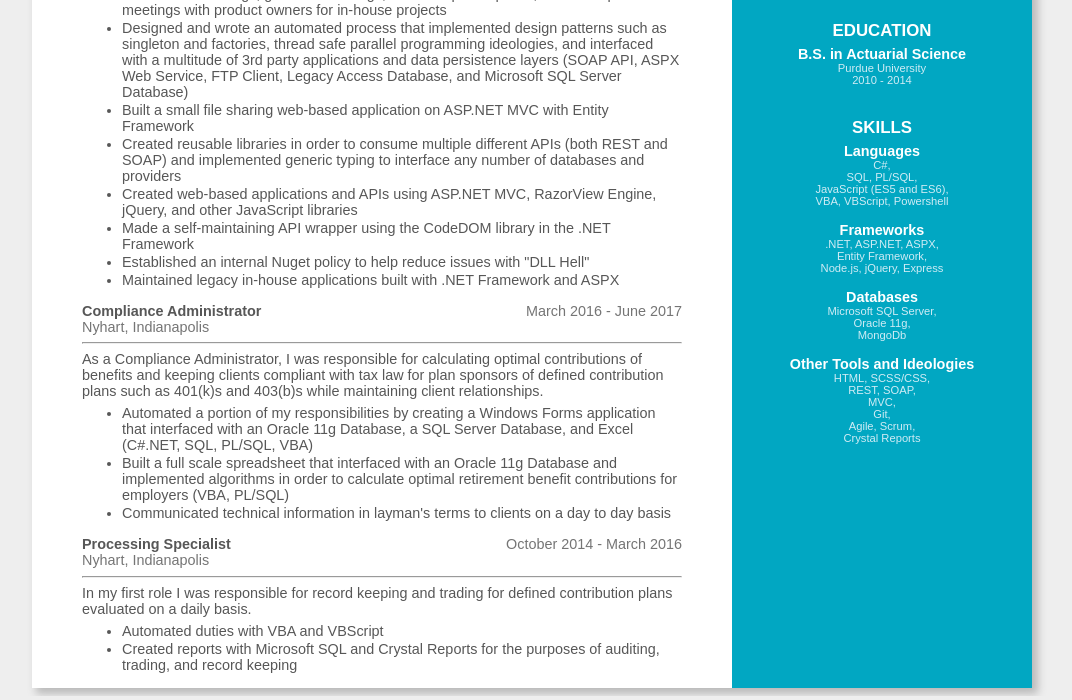
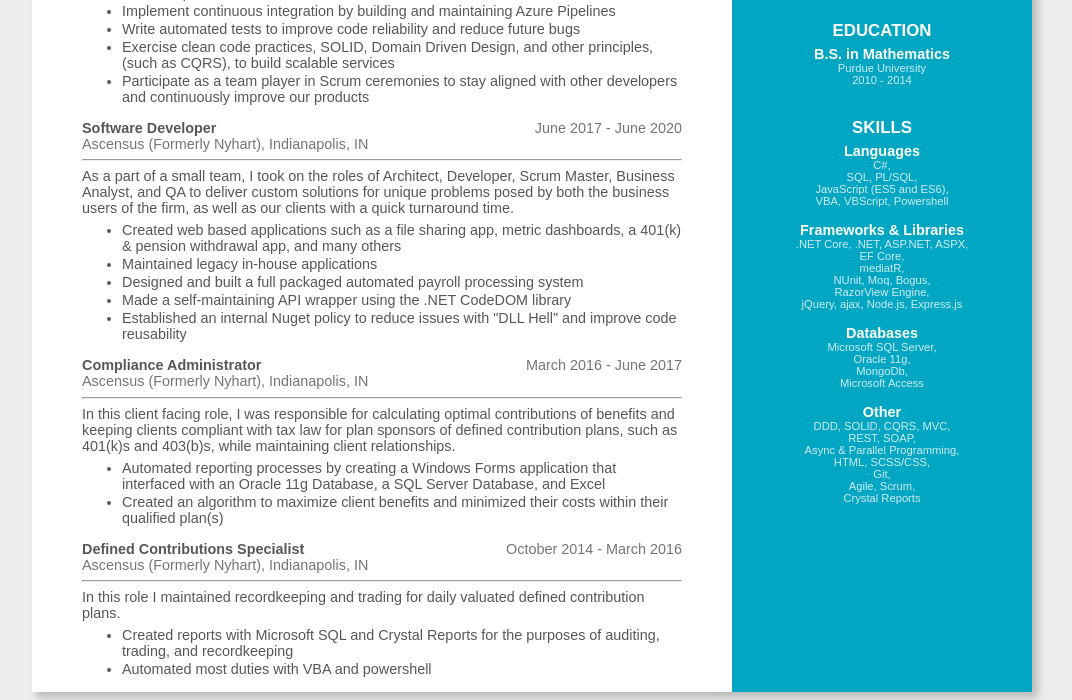
Before and after one commit to mrkoggles/mrkoggles.github.io, a plain HTML site: page index.html in a window 1280 px wide. Shown: the part 330-1030 px from the top of the page, without its empty margins (108-1180 px from the left). Drawn offline with Linux system fonts and the light colour scheme.

Commit message:
Update for 2021

```diff
--- a/Content/css/home.css
+++ b/Content/css/home.css
@@ -2,7 +2,7 @@ body {
   font-family: "Monserrat", sans-serif;
   background: #eeeeee;
   color: #575757;
-    font-size: .9rem;
+  font-size: 0.9rem;
 }
 
 i {
@@ -27,8 +27,6 @@ li {
   margin-bottom: 2px;
 }
 
-
-
 #resume {
   display: flex;
   margin: 0 auto;
@@ -37,9 +35,8 @@ li {
   box-shadow: 5px 5px 8px 1px #bbb;
 }
 
-
 #main-body {
-    padding: 50px 50px 0 50px;
+  padding: 15px 50px 0 50px;
 }
 
 #sidebar {
@@ -80,7 +77,7 @@ li {
 }
 
 .experience-header span {
-    color: #757575  ;
+  color: #757575;
 }
 
 .title {
@@ -102,12 +99,12 @@ li {
 
 .subheader {
   font-weight: bold;
-    font-size: .9rem;
+  font-size: 0.9rem;
 }
 
 .info {
   color: #d0ecf5;
-    font-size: .7rem;
+  font-size: 0.7rem;
 }
 
 .info-section {
--- a/Content/css/printfriendly.css
+++ b/Content/css/printfriendly.css
@@ -5,8 +5,6 @@ body {
   height: 100%;
   position: absolute;
 }
-
-
 
 #resume {
   margin: 0px;
@@ -23,9 +21,8 @@ body {
 }
 
 #sidebar-body {
-    padding: 32.5px;
+  padding: 32.5px 0px 32.5px 0px;
 }
-
 
 #sidebar-header {
   background: #19647e;
--- a/index.html
+++ b/index.html
@@ -13,32 +13,51 @@
                     <div class="section-header">
                         <i class="fas fa-user"></i><h2>CAREER PROFILE</h2>
                     </div>
-                    <span>Driven developer with 2+ years of development work and  5+ years of solving problems related to automation. Eager to get my hands on new technologies and ideas and learn new approaches to solving any kind of problem.</span>
+                    <span>Driven engineer with 4+ years of software development and 5+ years of creating automated processes. Eager to learn new technologies, design patterns, ideas, and approaches to solving problems.</span>
                 </div>
                 <div class="resume-section">
                     <div class="section-header">
                         <i class="fas fa-briefcase"></i><h2>EXPERIENCES</h2>
                     </div>
+
+                    <div class="experience">
+                        <div class="experience-header">
+                            <div class="position-header">
+                                <span class="title">Software Engineer</span>
+                                <span>June 2020 - Present</span>
+                            </div>
+                            <span>Ascensus, Remote</span>
+                        </div>
+                        <hr>
+                        <div class="experience-body">
+                            <p>As a member of a team of developers, architects, business analysts, and QA Engineers, I take part in the development cycle of internal and external facing large scale applications.</p>
+                            <ul>
+                                <li>Develop and maintain a large scale REST API</li>
+                                <li>Create microservices that interface with internal and external APIs to automate business processes</li>
+                                <li>Implement continuous integration by building and maintaining Azure Pipelines</li>
+                                <li>Write automated tests to improve code reliability and reduce future bugs</li>
+                                <li>Exercise clean code practices, SOLID, Domain Driven Design, and other principles, (such as CQRS), to build scalable services</li>
+                                <li>Participate as a team player in Scrum ceremonies to stay aligned with other developers and continuously improve our products</li>
+                            </ul>
+                        </div>
+                    </div>
                     <div class="experience">
                         <div class="experience-header">
                             <div class="position-header">
                                 <span class="title">Software Developer</span>
-                                <span>June 2017 - Present</span>
+                                <span>June 2017 - June 2020</span>
                             </div>
-                            <span>Nyhart, Indianapolis</span>
+                            <span>Ascensus (Formerly Nyhart), Indianapolis, IN</span>
                         </div>
                         <hr>
                         <div class="experience-body">
-                            <p>In my role as a Software Developer, I design and develop custom solutions for unique problems posed by both the business users of the firm as well as our clients.</p>
+                            <p>As a part of a small team, I took on the roles of Architect, Developer, Scrum Master, Business Analyst, and QA to deliver custom solutions for unique problems posed by both the business users of the firm, as well as our clients with a quick turnaround time.</p>
                             <ul>
-                                <li>Ran Scrum meetings, groomed backlogs, reviewed pull requests, and held sprint meetings with product owners for in-house projects</li>
-                                <li>Designed and wrote an automated process that implemented design patterns such as singleton and factories, thread safe parallel programming ideologies, and interfaced with a multitude of 3rd party applications and data persistence layers (SOAP API, ASPX Web Service, FTP Client, Legacy Access Database, and Microsoft SQL Server Database)</li>
-                                <li>Built a small file sharing web-based application on ASP.NET MVC with Entity Framework</li>
-                                <li>Created reusable libraries in order to consume multiple different APIs (both REST and SOAP) and implemented generic typing to interface any number of databases and providers</li>
-                                <li>Created web-based applications and APIs using ASP.NET MVC, RazorView Engine, jQuery, and other JavaScript libraries</li>
-                                <li>Made a self-maintaining API wrapper using the CodeDOM library in the .NET Framework</li>
-                                <li>Established an internal Nuget policy to help reduce issues with "DLL Hell"</li>
-                                <li>Maintained legacy in-house applications built with .NET Framework and ASPX</li>
+                                <li>Created web based applications such as a file sharing app, metric dashboards, a 401(k) & pension withdrawal app, and many others</li>
+                                <li>Maintained legacy in-house applications</li>
+                                <li>Designed and built a full packaged automated payroll processing system</li>
+                                <li>Made a self-maintaining API wrapper using the .NET CodeDOM library</li>
+                                <li>Established an internal Nuget policy to reduce issues with "DLL Hell" and improve code reusability</li>
                             </ul>
                         </div>
                     </div>
@@ -48,15 +67,14 @@
                                 <span class="title">Compliance Administrator</span>
                                 <span>March 2016 - June 2017</span>
                             </div>
-                            <span>Nyhart, Indianapolis</span>
+                            <span>Ascensus (Formerly Nyhart), Indianapolis, IN</span>
                         </div>
                         <hr>
                         <div class="experience-body">
-                            <p>As a Compliance Administrator, I was responsible for calculating optimal contributions of benefits and keeping clients compliant with tax law for plan sponsors of defined contribution plans such as 401(k)s and 403(b)s while maintaining client relationships.<p>
+                            <p>In this client facing role, I was responsible for calculating optimal contributions of benefits and keeping clients compliant with tax law for plan sponsors of defined contribution plans, such as 401(k)s and 403(b)s, while maintaining client relationships.<p>
                             <ul>
-                                <li>Automated a portion of my responsibilities by creating a Windows Forms application that interfaced with an Oracle 11g Database, a SQL Server Database, and  Excel (C#.NET, SQL, PL/SQL, VBA) </li>
-                                <li>Built a full scale spreadsheet that interfaced with an Oracle 11g Database and implemented algorithms in order to calculate optimal retirement benefit contributions for employers (VBA, PL/SQL)</li>
-                                <li>Communicated technical information in layman's terms to clients on a day to day basis</li>
+                                <li>Automated reporting processes by creating a Windows Forms application that interfaced with an Oracle 11g Database, a SQL Server Database, and  Excel</li>
+                                <li>Created an algorithm to maximize client benefits and minimized their costs within their qualified plan(s)</li>
                             </ul>
                         </div>
                     </div>
@@ -64,18 +82,18 @@
                         <div class="experience-header">
                             <div class="experience-header">
                                 <div class="position-header">
-                                    <span class="title">Processing Specialist</span>
+                                    <span class="title">Defined Contributions Specialist</span>
                                     <span>October 2014 - March 2016</span>
                                 </div>
-                                <span>Nyhart, Indianapolis</span>
+                                <span>Ascensus (Formerly Nyhart), Indianapolis, IN</span>
                             </div>
                         </div>
                         <hr>
                         <div class="experience-body">
-                            <p>In my first role I was responsible for record keeping and trading for defined contribution plans evaluated on a daily basis.</p>
+                            <p>In this role I maintained recordkeeping and trading for daily valuated defined contribution plans.</p>
                             <ul>
-                                <li>Automated duties with VBA and VBScript</li>
-                                <li>Created reports with Microsoft SQL and Crystal Reports for the purposes of auditing, trading, and record keeping</li>
+                                <li>Created reports with Microsoft SQL and Crystal Reports for the purposes of auditing, trading, and recordkeeping</li>
+                                <li>Automated most duties with VBA and powershell</li>
                             </ul>
                         </div>
                     </div>
@@ -85,7 +103,7 @@
                 <div id="sidebar-header">
                     <!-- <img src="Content/images/thumbnail_Jones, Ryan square.jpg" /> -->
                     <h1>Ryan Jones</h1>
-                    <h4>Software Developer</h4>
+                    <h4>Software Engineer</h4>
                 </div>
                 <div id="sidebar-body">
                     <div id="contact-info">
@@ -96,7 +114,7 @@
                     <div id="education">
                         <h3>EDUCATION</h3>
                         <div class="info-section">
-                            <span class="subheader">B.S. in Actuarial Science</span>
+                            <span class="subheader">B.S. in Mathematics</span>
                             <div class="info">
                                 <span>Purdue University</span>
                                 <span>2010 - 2014</span>
@@ -115,11 +133,14 @@
                             </div>
                         </div>
                         <div class="info-section">
-                            <span class="subheader">Frameworks</span>
+                            <span class="subheader">Frameworks & Libraries</span>
                             <div class="info">
-                                <span>.NET, ASP.NET, ASPX,</span>
-                                <span>Entity Framework,</span>
-                                <span>Node.js, jQuery, Express</span>
+                                <span>.NET Core, .NET, ASP.NET, ASPX,</span>
+                                <span>EF Core,</span>
+                                <span>mediatR,</span>
+                                <span>NUnit, Moq, Bogus,</span>
+                                <span>RazorView Engine,</span>
+                                <span>jQuery, ajax, Node.js, Express.js</span>
                             </div>
                         </div>
                         <div class="info-section">
@@ -127,15 +148,17 @@
                             <div class="info">
                                 <span>Microsoft SQL Server,</span>
                                 <span>Oracle 11g,</span>
-                                <span>MongoDb</span>
+                                <span>MongoDb,</span>
+                                <span>Microsoft Access</span>
                             </div>
                         </div>
                         <div class="info-section">
-                            <span class="subheader">Other Tools and Ideologies</span>
+                            <span class="subheader">Other</span>
                             <div class="info">
+                                <span>DDD, SOLID, CQRS, MVC,</span>
+                                <span>REST, SOAP,</span>
+                                <span>Async & Parallel Programming,</span>
                                 <span>HTML, SCSS/CSS,</span>
-                                <span>REST, SOAP,</span>
-                                <span>MVC,</span>
                                 <span>Git,</span>
                                 <span>Agile, Scrum,</span>
                                 <span>Crystal Reports</span>
```
Lines whose indentation alone changed are shown as unchanged.
